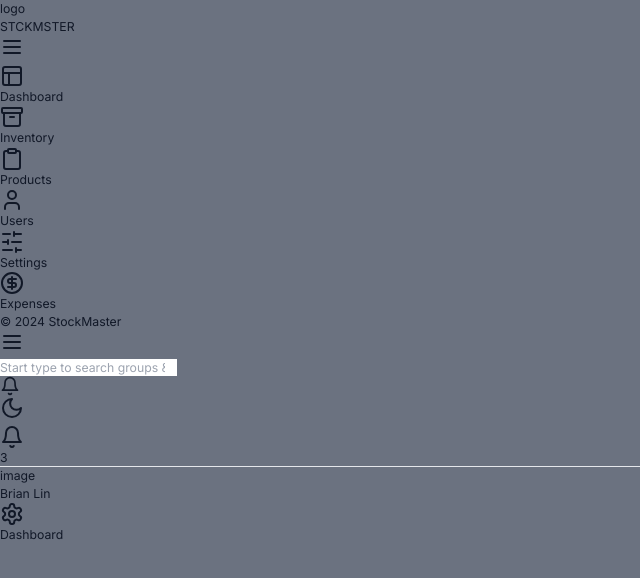
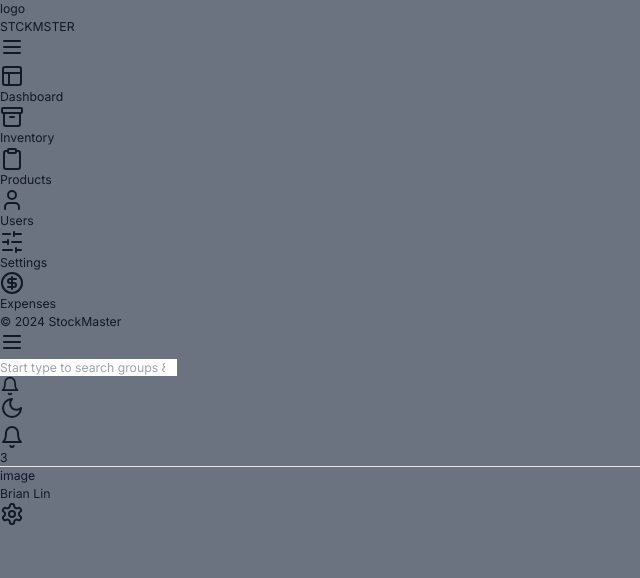
Before and after one commit to linb1/stock-master, a Next.js app in the folder client/: page / in a window 1280 px wide. Shown: the top 578 px of the page, without its empty margins (0-640 px from the left). Built offline with nearby package versions, Linux system fonts and the light colour scheme; no server answers.

Commit message:
initial dashboard layout

```diff
--- a/client/src/app/dashboard/page.tsx
+++ b/client/src/app/dashboard/page.tsx
@@ -2,7 +2,13 @@
 const Dashboard = () => {
   return (
     <div className="grid grid-cols-1 md:grid-cols-2 xl:grid-cols-3 xl: overflow-auto gap-10 pb-4 custom-grid-rows">
-      Dashboard
+      <div className="row-span-3 xl:row-span-6 bg-gray-500" />
+      <div className="row-span-3 xl:row-span-6 bg-gray-500" />
+      <div className="row-span-2 xl:row-span-3 col-span-1 md:col-span-2 xl:col-span-1 bg-gray-500" />
+      <div className="row-span-3 bg-gray-500" />
+      <div className="md:row-span-1 xl:row-span-2 bg-gray-500" />
+      <div className="md:row-span-1 xl:row-span-2 bg-gray-500" />
+      <div className="md:row-span-1 xl:row-span-2 bg-gray-500" />
     </div>
   );
 };
```
